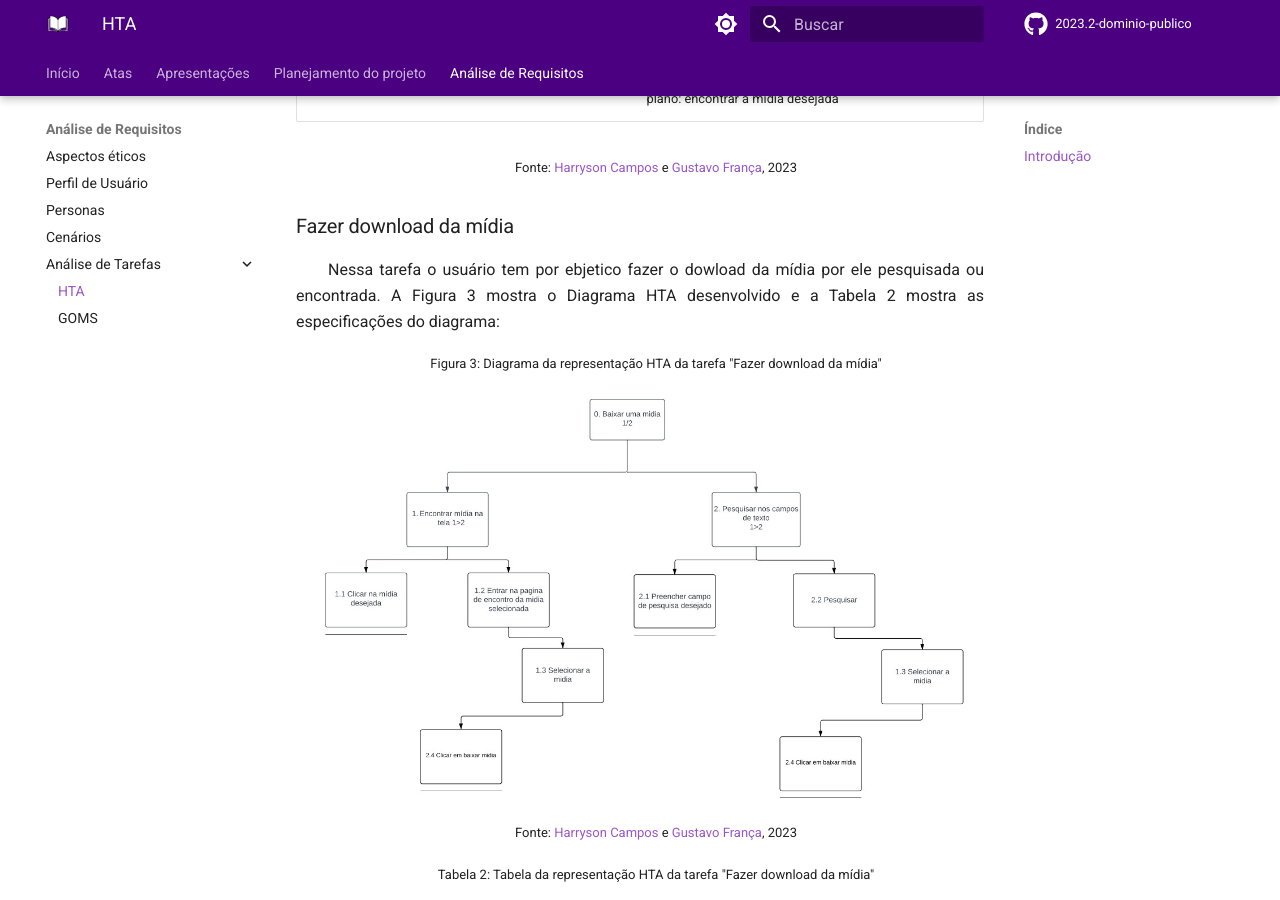
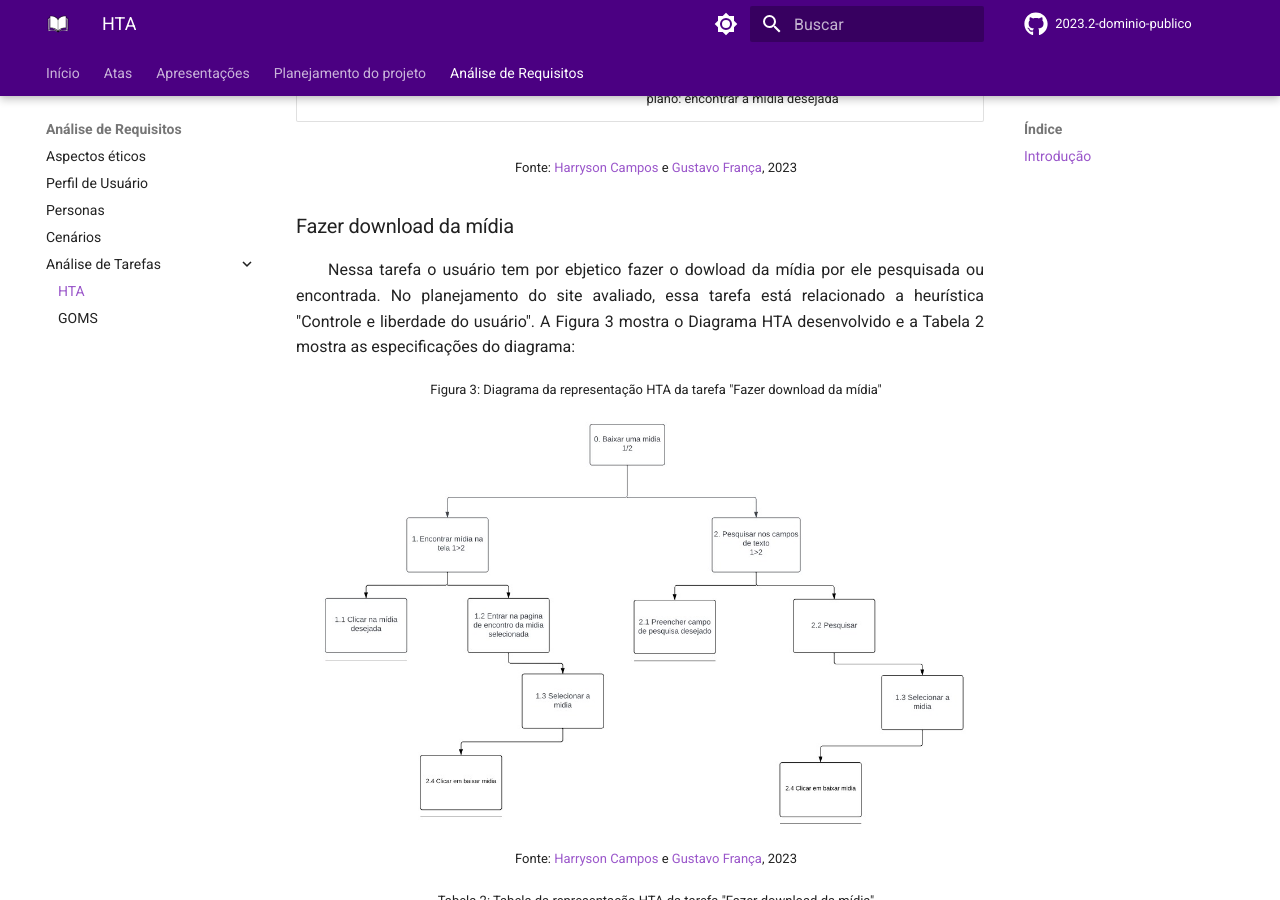
Before and after one commit to Interacao-Humano-Computador/2023.2-Dominio-Publico, an MkDocs documentation site: the page built from docs/analise_de_requisitos/analise_de_tarefas/hta.md, in a window 1280 px wide and 900 px high, scrolled down 1971 px. Built offline with MkDocs 1.6.1 and Material for MkDocs 9.7.7, drawn with Linux system fonts in a browser that asks for light colours; comment, search, counter and statistics services are not loaded; some of the changed text lies outside the part shown.

Commit message:
adiciona relacionamento com os problemas encontrados na anaalise de tarefas

```diff
--- a/docs/analise_de_requisitos/analise_de_tarefas/hta.md
+++ b/docs/analise_de_requisitos/analise_de_tarefas/hta.md
@@ -50,7 +50,7 @@ Nessa tarefa o usuário tem por objetivo pesquisar por uma mídia. A Figura 2 mo
 
 ### Fazer download da mídia
 
-Nessa tarefa o usuário tem por ebjetico fazer o dowload da mídia por ele pesquisada ou encontrada. A Figura 3 mostra o Diagrama HTA desenvolvido e a Tabela 2 mostra as especificações do diagrama:
+Nessa tarefa o usuário tem por ebjetico fazer o dowload da mídia por ele pesquisada ou encontrada. No planejamento do site avaliado, essa tarefa está relacionado a heurística "Controle e liberdade do usuário".  A Figura 3 mostra o Diagrama HTA desenvolvido e a Tabela 2 mostra as especificações do diagrama:
 
 <font size="2"><p style="text-align: center">Figura 3: Diagrama da representação HTA da tarefa "Fazer download da mídia" </p></font>
 
@@ -80,7 +80,7 @@ Nessa tarefa o usuário tem por ebjetico fazer o dowload da mídia por ele pesqu
 
 ### Acessar ajuda
 
-Nessa tarefa o usuário tem por objetivo acessar a parte de ajuda ao usuário desenvolvida pelo site. A Figura 4 apresenta seu diagrama HTA e a Tabela 3 suas especificações:
+Nessa tarefa o usuário tem por objetivo acessar a parte de ajuda ao usuário desenvolvida pelo site. No planejamento do site avaliado, essa tarefa está relacionado a heurística "Visibilidade do status do sistema". A Figura 4 apresenta seu diagrama HTA e a Tabela 3 suas especificações:
 
 <font size="2"><p style="text-align: center">Figura 4: Diagrama da representação HTA da tarefa "Acessar ajuda" </p></font>
 
@@ -102,7 +102,7 @@ Nessa tarefa o usuário tem por objetivo acessar a parte de ajuda ao usuário de
 
 ### Acessar aba para autores/colaboradores
 
-Nessa tarefa, o objetivo do usuário é acessar a aba para autores e colaboradores disponível no site em questão. A Figura 5 apresenta seu diagram HTA e a Tabela 4 suas especificações:
+Nessa tarefa, o objetivo do usuário é acessar a aba para autores e colaboradores disponível no site em questão. No planejamento do site avaliado, essa tarefa está relacionado a heurística "Controle e liberdade do usuário" e "Projeto estético e minimalista" A Figura 5 apresenta seu diagram HTA e a Tabela 4 suas especificações:
 
 <font size="2"><p style="text-align: center">Figura 5: Diagrama da representação HTA da tarefa "Acessar aba para autores/colaboradores" </p></font>
 
@@ -130,7 +130,7 @@ Nessa tarefa, o objetivo do usuário é acessar a aba para autores e colaborador
 
 ### Acessar estatísticas
 
-Nessa tarefa, o usuário tem por objetivo acessar a área de estatísticas do site em estudo. A Figura 6 apresenta seu diagram HTA e a Tabela 5 suas especificações:
+Nessa tarefa, o usuário tem por objetivo acessar a área de estatísticas do site em estudo. No planejamento do site avaliado, essa tarefa está relacionado a heurística "Visibilidade do status do sistema" e "Reconhecimento em vez de memorização" A Figura 6 apresenta seu diagram HTA e a Tabela 5 suas especificações:
 
 <font size="2"><p style="text-align: center">Figura 6: Diagrama da representação HTA da tarefa "Acessar estatísticas" </p></font>
 
```
Also changed, not shown: docs/analise_de_requisitos/analise_de_tarefas/goms.md (+4 -2 lines).
